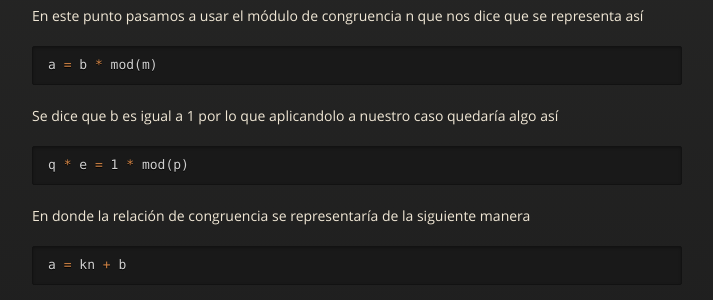
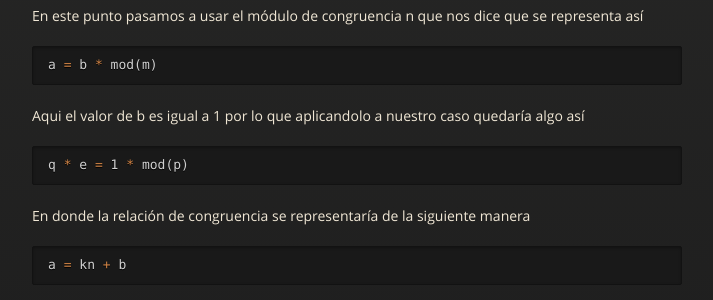
Before and after one commit to henryp911/gg-new.github.io, a Jekyll site: the page otros/naughty/index.html, which Jekyll copies as it is, in a window 1280 px wide and 1400 px high, scrolled down 13719 px. Shown: the part 154-454 px from the top of the window, without its empty margins (283-996 px from the left). Built offline with Jekyll 4.4.1, drawn with Linux system fonts in a browser that asks for light colours; some of the changed text lies outside the part shown.

Commit message:
Update index.html

```diff
--- a/otros/naughty/index.html
+++ b/otros/naughty/index.html
@@ -434,7 +434,7 @@
 <code><span class="p">a </span><span class="kd">=</span><span class="p"> b </span><span class="kd">*</span><span class="p"> mod(m)</span>
 </code></pre></div></div>
 
-<div><p>Se dice que b es igual a 1 por lo que aplicandolo a nuestro caso quedaría algo así</p></div>
+<div><p>Aqui el valor de b es igual a 1 por lo que aplicandolo a nuestro caso quedaría algo así</p></div>
 <div class="language-python highlighter-rouge"><div class="highlight"><pre class="highlight">
 <code><span class="p">q </span><span class="kd">*</span><span class="p"> e </span><span class="kd">=</span><span class="p"> 1 </span><span class="kd">*</span><span class="p"> mod(p)</span>
 </code></pre></div></div>
@@ -497,7 +497,7 @@
 <code><span class="p">x </span><span class="kd">=</span><span class="p"> (</span><span class="kd">-</span><span class="p">b </span><span class="kd">± √</span><span class="p">(b</span><span class="kd">^</span><span class="p">2 </span><span class="kd">-</span><span class="p"> 4ac)) </span><span class="kd">/</span><span class="p"> (2a)</span>
 </code></pre></div></div>
 
-<div><p>Recordar que b vale 1, y b^2 seria 1^2 que es 1, asi que representemos estos datos en la formula</p></div>
+<div><p>En este punto b vale -1, y b^2 seria -1^2 que es 1, asi que representemos estos datos en la formula</p></div>
 <div class="language-python highlighter-rouge"><div class="highlight"><pre class="highlight">
 <code><span class="p">x </span><span class="kd">=</span><span class="p"> (1 </span><span class="kd">± √</span><span class="p">(1 </span><span class="kd">-</span><span class="p"> 4ac)) </span><span class="kd">/</span><span class="p"> (2a)</span>
 </code></pre></div></div>
```
